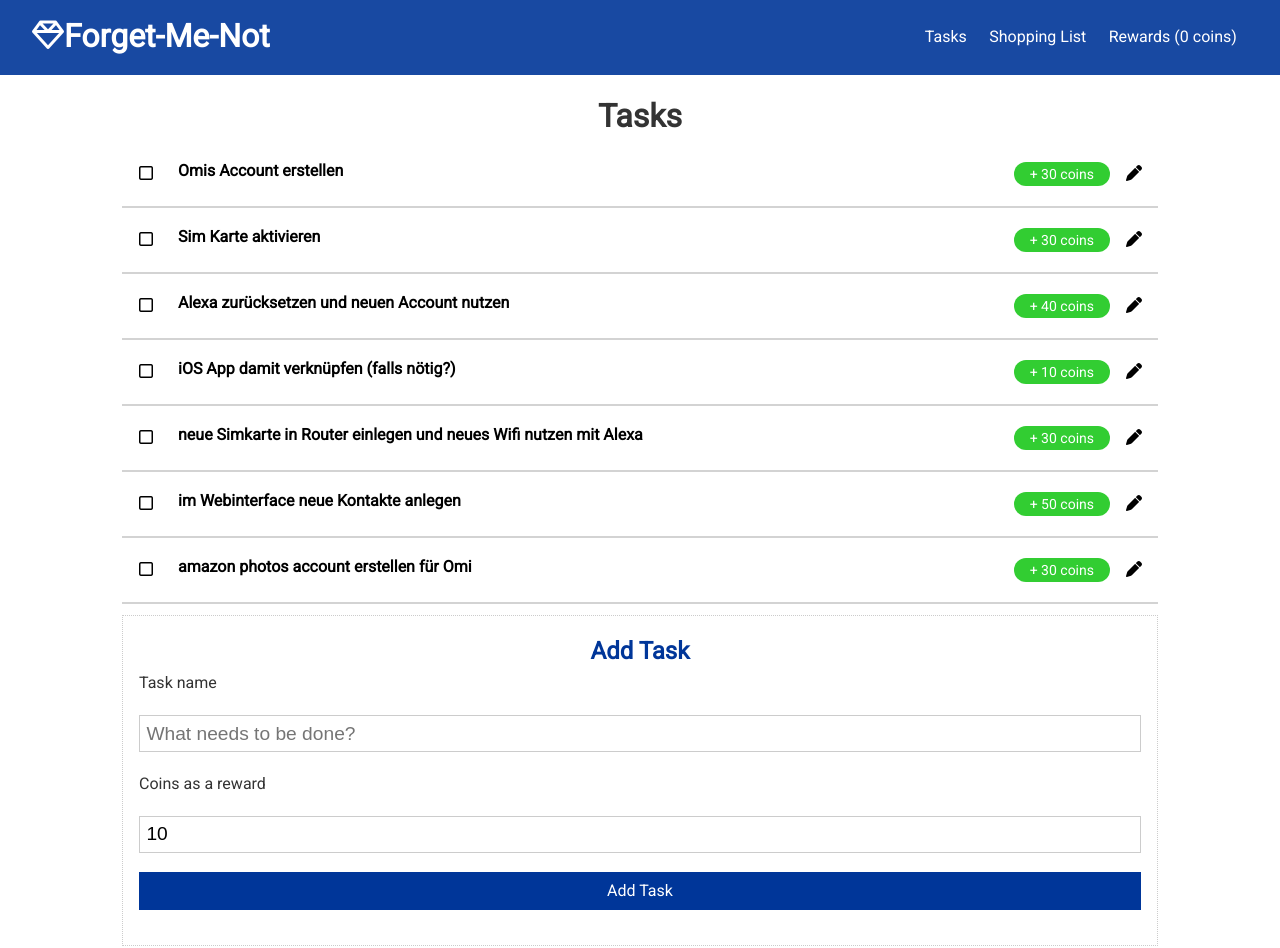
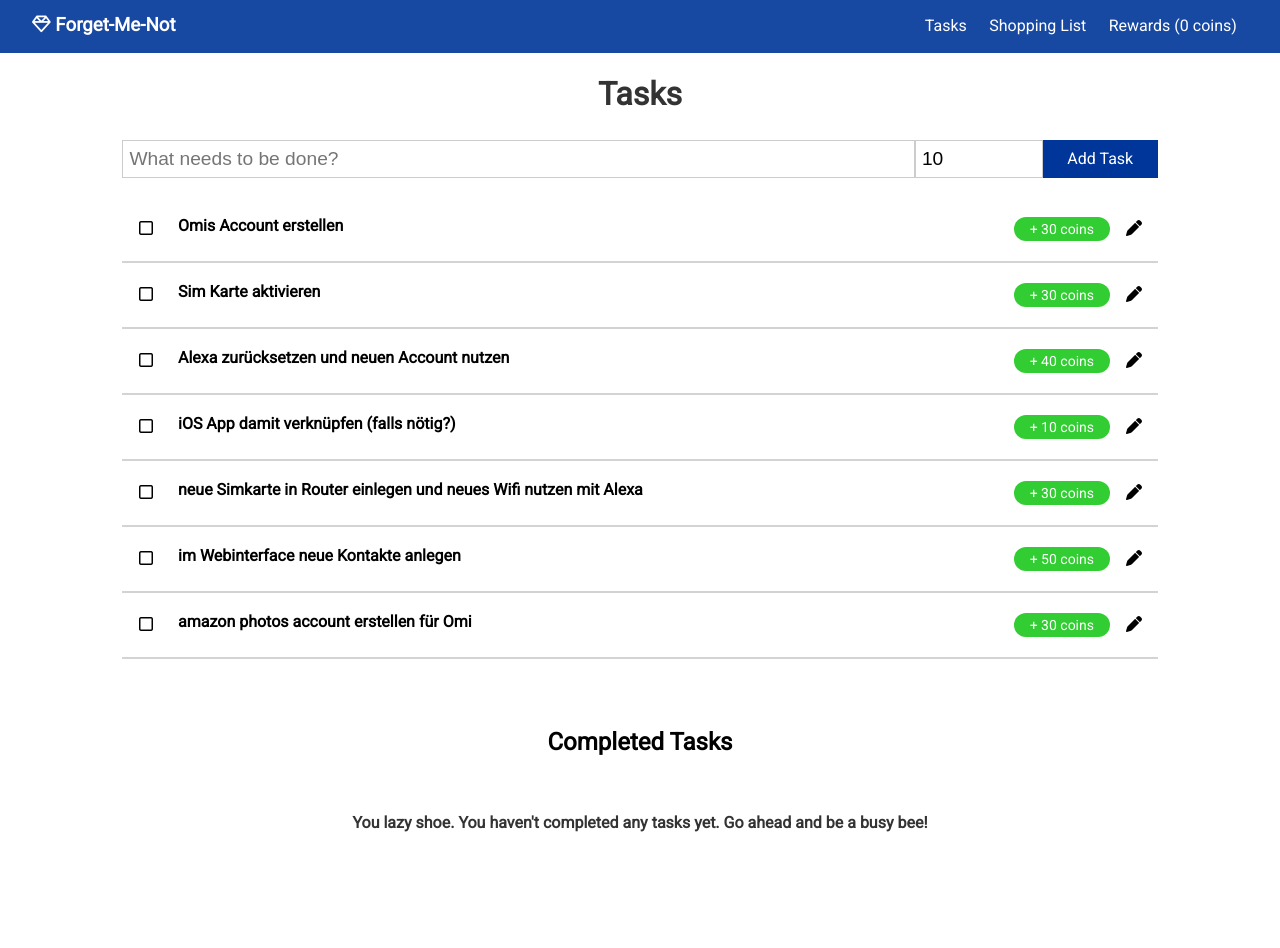
Before and after one commit to ambercoded/forget-me-not, a React (Create React App) app in the folder client/: page / in a window 1280 px wide. Shown: the top 948 px of the page. After the commit the page ends 883 px from the top, so only its background shows below. Built offline with nearby package versions, Linux system fonts and the light colour scheme.

Commit message:
added list of completed tasks. allows removing and adding tasks to list of completed tasks

```diff
--- a/client/src/components/layout/Navbar.js
+++ b/client/src/components/layout/Navbar.js
@@ -10,10 +10,10 @@ const Navbar = ({ title, icon }) => {
 
   return (
     <div className="navbar bg-primary">
-      <h1>
+      <h3>
         <i className={icon} />
-        {title}
-      </h1>
+        {" " + title}
+      </h3>
       <ul>
         <li>
           <Link to="/">Tasks</Link>
--- a/client/src/components/pages/Home.js
+++ b/client/src/components/pages/Home.js
@@ -1,13 +1,15 @@
 import React from "react";
 import Tasks from "../tasks/Tasks";
 import TaskForm from "../tasks/TaskForm";
+import TasksCompleted from "../tasks/TasksCompleted";
 
 const Home = () => {
   return (
     <div>
       <h1 className="text-center">Tasks</h1>
+      <TaskForm />
       <Tasks />
-      <TaskForm></TaskForm>
+      <TasksCompleted />
     </div>
   );
 };
--- a/client/src/components/tasks/TaskForm.js
+++ b/client/src/components/tasks/TaskForm.js
@@ -1,5 +1,6 @@
 import React, { useState, useContext } from "react";
 import TaskContext from "../../context/task/taskContext";
+import { ContainerRow } from "../../styles";
 
 const TaskForm = () => {
   const taskContext = useContext(TaskContext);
@@ -34,10 +35,8 @@ const TaskForm = () => {
   };
 
   return (
-    <div className="card">
-      <form onSubmit={onSubmit}>
-        <h2 className="text-primary">Add Task</h2>
-        <label htmlFor="taskname">Task name</label>
+    <form onSubmit={onSubmit}>
+      <ContainerRow>
         <input
           id="taskname"
           type="text"
@@ -46,7 +45,6 @@ const TaskForm = () => {
           value={name}
           onChange={onChange}
         />
-        <label htmlFor="reward">Coins as a reward</label>
         <input
           id="reward"
           type="text"
@@ -54,6 +52,7 @@ const TaskForm = () => {
           name="reward"
           value={reward || 0}
           onChange={onChangeNumberInput}
+          style={{ width: "10vw" }}
         />
         <div>
           <input
@@ -62,8 +61,8 @@ const TaskForm = () => {
             className="btn btn-primary btn-block"
           />
         </div>
-      </form>
-    </div>
+      </ContainerRow>
+    </form>
   );
 };
 
--- a/client/src/components/tasks/TaskItem.js
+++ b/client/src/components/tasks/TaskItem.js
@@ -2,55 +2,7 @@ import React, { Fragment, useContext, useState } from "react";
 import PropTypes from "prop-types";
 import TaskContext from "../../context/task/taskContext";
 import RewardsContext from "../../context/rewards/rewardsContext";
-import styled from "styled-components";
-
-const Card = styled.div`
-  /* border: 1px solid black; */
-  /* background: lightblue; */
-  display: flex;
-  flex-direction: row;
-  margin: 8px 0px;
-  border-radius: 8px;
-  /* box-shadow: 0 0px 8px 0 rgba(0, 0, 0, 0.2); */
-  transition: 0.3s;
-  /* &:hover {
-    box-shadow: 0 0px 16px 0 rgba(0, 0, 0, 0.2);
-  } */
-`;
-
-const Chip = styled.span`
-  border-radius: 16px;
-  background: limegreen;
-  padding: 4px 16px;
-  font-size: 14px;
-  color: white;
-`;
-
-const ContainerRow = styled.div`
-  display: flex;
-  flex-direction: row;
-`;
-
-const Button = styled.button`
-  padding: 8px;
-  width: 48px;
-  height: 48px;
-  border-radius: 8px;
-  background: transparent;
-  border: none;
-  &:hover {
-    background: lightblue;
-  }
-`;
-
-const H4 = styled.h4`
-  margin: 8px;
-  color: black;
-`;
-
-const HR = styled.hr`
-  border: 0.5px solid lightgray;
-`;
+import { Card, ContainerRow, Button, H4, Chip, HR } from "../../styles";
 
 const TaskItem = ({ task }) => {
   const [editMode, setEditMode] = useState(false);
@@ -60,7 +12,7 @@ const TaskItem = ({ task }) => {
   const { deleteTask, updateTask } = taskContext;
 
   const rewardsContext = useContext(RewardsContext);
-  const { addCoins } = rewardsContext;
+  const { addCoins, removeCoins } = rewardsContext;
 
   const { id, name, reward } = task;
 
@@ -98,15 +50,24 @@ const TaskItem = ({ task }) => {
     addCoins(reward);
 
     // todo: instead of deleting, move the task to an archive (setIsDone to true and only display tasks in the tasks list that have "isDone" = false). on the archive only show the ones with isDone = true.
-    deleteTask(id);
+    // deleteTask(id);
+
+    setChangedTask({ ...changedTask, isDone: true });
+    updateTask(changedTask);
+  };
+
+  const onUndo = (e) => {
+    removeCoins(reward);
+    setChangedTask({ ...changedTask, isDone: false });
+    updateTask(changedTask);
   };
 
   if (editMode) {
     return (
       <Fragment>
-        <Card>
-          <form onSubmit={onSubmit}>
-            <label htmlFor="taskName">Task name</label>
+        <form onSubmit={onSubmit}>
+          <ContainerRow>
+            {/* <label htmlFor="taskName">Task name</label> */}
             <input
               id="taskName"
               type="text"
@@ -114,31 +75,56 @@ const TaskItem = ({ task }) => {
               value={changedTask.name}
               onChange={onChange}
             />
-            <label htmlFor="reward">Coins as a reward</label>
+            {/* <label htmlFor="reward">Coins as a reward</label> */}
             <input
               id="reward"
               type="text"
               name="reward"
               value={changedTask.reward || 0}
               onChange={onChangeNumberInput}
+              style={{ width: "10vw" }}
             />
             <input
               type="submit"
               value="Save changes"
               className="btn btn-primary"
             />
-            <button
+            <Button
               type="button"
               className="btn"
               onClick={() => setEditMode(false)}
             >
               Cancel
-            </button>
-            <button className="btn" onClick={onDelete}>
+            </Button>
+            <Button className="btn" onClick={onDelete}>
               <i className="fas fa-trash"></i>
-            </button>
-          </form>
+            </Button>
+          </ContainerRow>
+        </form>
+      </Fragment>
+    );
+  }
+
+  if (task.isDone) {
+    return (
+      <Fragment>
+        <Card>
+          <ContainerRow style={{ marginRight: "auto" }}>
+            <Button onClick={onUndo}>
+              <i
+                className="far fa-check-square"
+                style={{ color: "lightgray" }}
+              ></i>
+            </Button>
+            <H4
+              className="text-primary text-left"
+              style={{ textDecoration: "line-through", color: "lightgray" }}
+            >
+              {name}
+            </H4>
+          </ContainerRow>
         </Card>
+        <HR />
       </Fragment>
     );
   }
--- a/client/src/components/tasks/Tasks.js
+++ b/client/src/components/tasks/Tasks.js
@@ -7,18 +7,19 @@ const Tasks = () => {
 
   const { tasks } = taskContext;
 
-  if (tasks.length === 0) {
+  const unfinishedTasksArray = tasks.filter((task) => task.isDone === false);
+
+  if (unfinishedTasksArray.length === 0) {
     return (
-      <h4 className="text-center my-3">
-        No tasks? Go ahead and add your first task.
-      </h4>
+      <h4 className="text-center my-3">No tasks? Go ahead and add a task.</h4>
     );
   }
 
   return (
     <Fragment>
       {tasks.map((task) => {
-        return <TaskItem task={task} key={task.id}></TaskItem>;
+        if (!task.isDone)
+          return <TaskItem task={task} key={task.id}></TaskItem>;
       })}
     </Fragment>
   );
--- /dev/null
+++ b/client/src/components/tasks/TasksCompleted.js
@@ -0,0 +1,35 @@
+import React, { useContext, Fragment } from "react";
+import TaskContext from "../../context/task/taskContext";
+import TaskItem from "./TaskItem";
+import { H2 } from "../../styles";
+
+const TasksCompleted = () => {
+  const taskContext = useContext(TaskContext); // access to all methods and variables inside of this state
+
+  const { tasks } = taskContext;
+
+  const finishedTasksArray = tasks.filter((task) => task.isDone === true);
+
+  if (finishedTasksArray.length === 0) {
+    return (
+      <Fragment>
+        <H2>Completed Tasks</H2>
+        <h4 className="text-center my-3">
+          You lazy shoe. You haven't completed any tasks yet. Go ahead and be a
+          busy bee!
+        </h4>
+      </Fragment>
+    );
+  }
+
+  return (
+    <Fragment>
+      <H2>Completed Tasks</H2>
+      {tasks.map((task) => {
+        if (task.isDone) return <TaskItem task={task} key={task.id}></TaskItem>;
+      })}
+    </Fragment>
+  );
+};
+
+export default TasksCompleted;
--- /dev/null
+++ b/client/src/styles.js
@@ -0,0 +1,55 @@
+import styled from "styled-components";
+
+export const Card = styled.div`
+  /* border: 1px solid black; */
+  /* background: lightblue; */
+  display: flex;
+  flex-direction: row;
+  margin: 8px 0px;
+  border-radius: 8px;
+  /* box-shadow: 0 0px 8px 0 rgba(0, 0, 0, 0.2); */
+  transition: 0.3s;
+  /* &:hover {
+    box-shadow: 0 0px 16px 0 rgba(0, 0, 0, 0.2);
+  } */
+`;
+
+export const Chip = styled.span`
+  border-radius: 16px;
+  background: limegreen;
+  padding: 4px 16px;
+  font-size: 14px;
+  color: white;
+`;
+
+export const ContainerRow = styled.div`
+  display: flex;
+  flex-direction: row;
+`;
+
+export const Button = styled.button`
+  padding: 8px;
+  width: 48px;
+  height: 48px;
+  border-radius: 8px;
+  background: transparent;
+  border: none;
+  &:hover {
+    background: lightblue;
+  }
+`;
+
+export const H4 = styled.h4`
+  margin: 8px;
+  color: black;
+`;
+
+export const H2 = styled.h2`
+  margin-bottom: 16px;
+  margin-top: 64px;
+  color: black;
+`;
+
+export const HR = styled.hr`
+  border: 0.5px solid lightgray;
+`;
```
